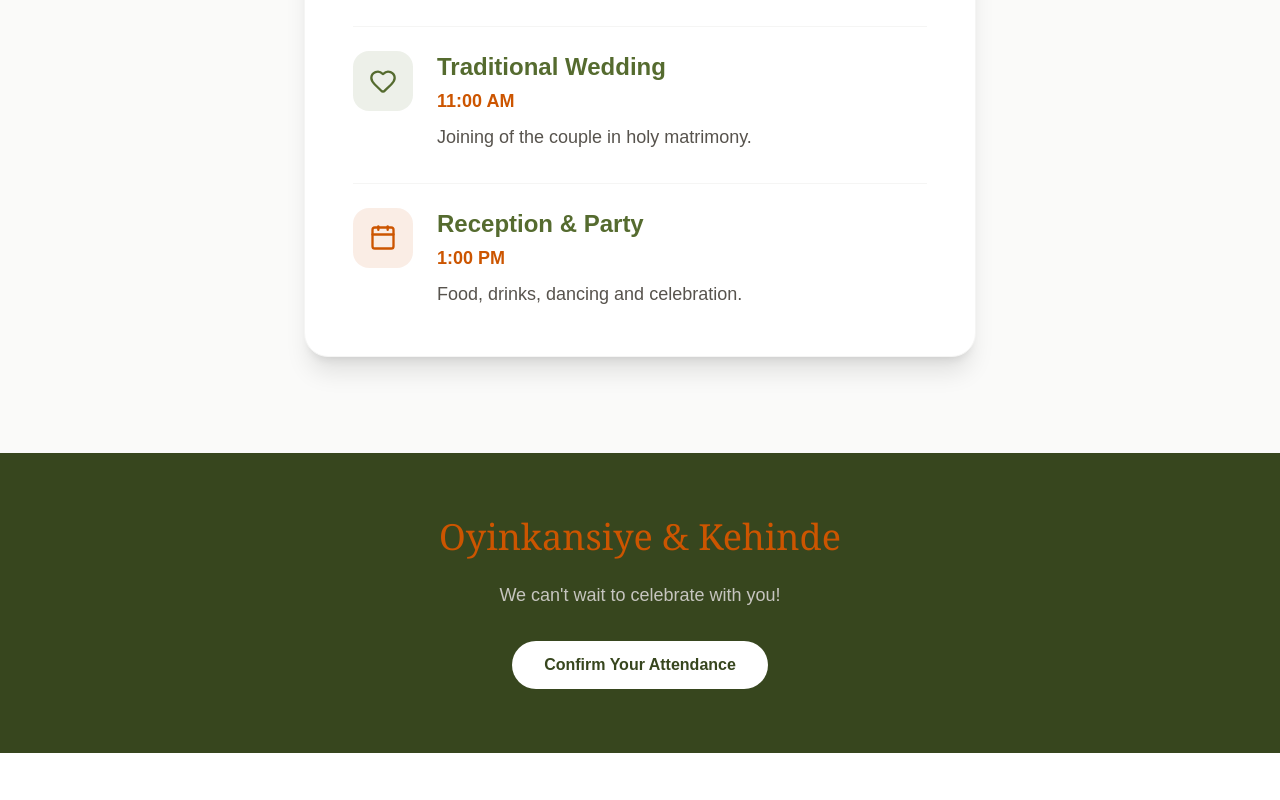
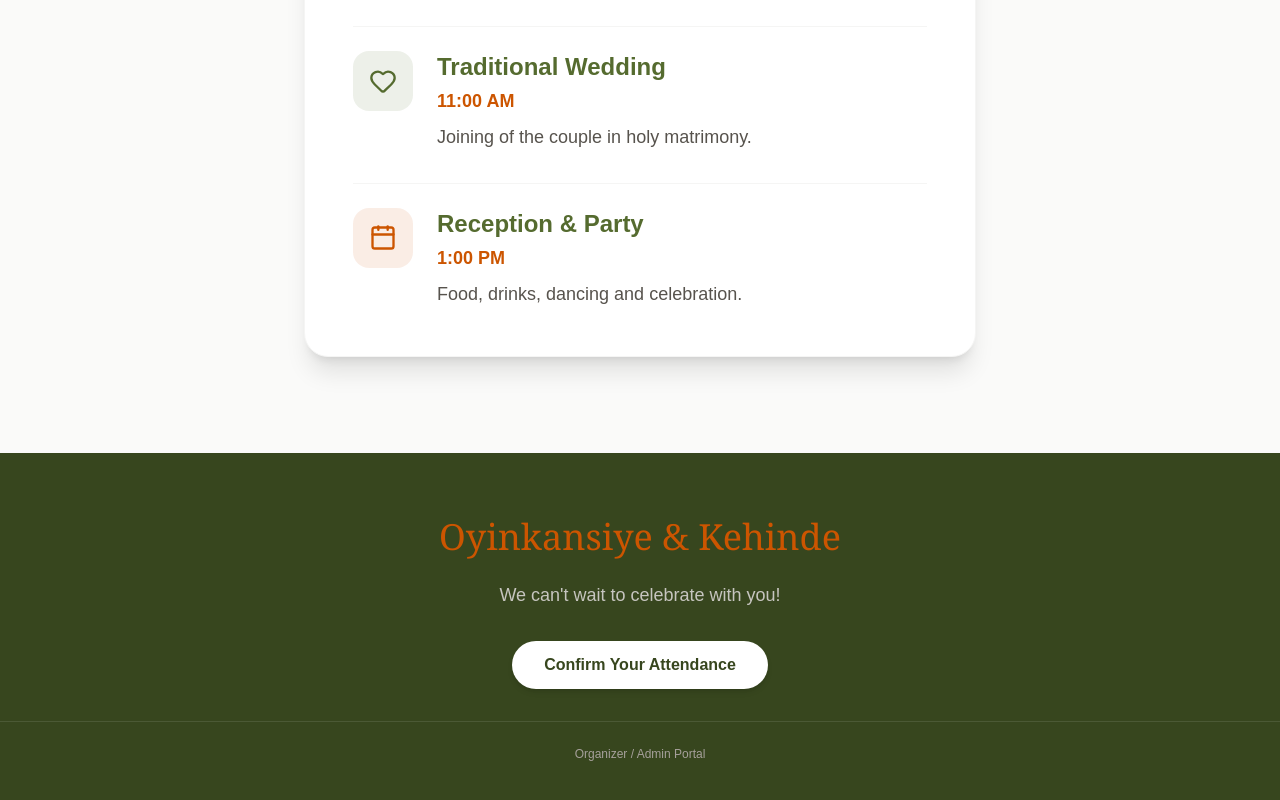
Before and after one commit to Sammione/oyin-kenny, a React (Vite) app: page / in a window 1280 px wide. Shown: the part 3016-3816 px from the top of the page. Before the commit the page ends 3769 px from the top, so only its background shows below. Built offline with nearby package versions, Linux system fonts and the light colour scheme.

Commit message:
Add vercel.json SPA rewrites and Admin portal link in footer

```diff
--- a/src/pages/Home.tsx
+++ b/src/pages/Home.tsx
@@ -235,9 +235,17 @@ export default function Home() {
       <footer className="bg-[#37461E] text-white py-16 text-center">
         <h3 className="text-4xl font-serif mb-6 text-[#CC5500]">Oyinkansiye & Kehinde</h3>
         <p className="text-stone-300 opacity-90 text-lg mb-8">We can't wait to celebrate with you!</p>
-        <Link to="/rsvp" className="inline-block bg-white text-[#37461E] px-8 py-3 rounded-full font-bold hover:bg-stone-200 transition-colors">
-          Confirm Your Attendance
-        </Link>
+        <div className="mb-4">
+          <Link to="/rsvp" className="inline-block bg-white text-[#37461E] px-8 py-3 rounded-full font-bold hover:bg-stone-200 transition-colors shadow-md">
+            Confirm Your Attendance
+          </Link>
+        </div>
+
+        <div className="mt-8 pt-6 border-t border-white/10 text-xs text-stone-400">
+          <Link to="/admin/login" className="hover:text-stone-200 transition-colors">
+            Organizer / Admin Portal
+          </Link>
+        </div>
       </footer>
     </div>
   )
```
Also changed, not shown: vercel.json (added).
